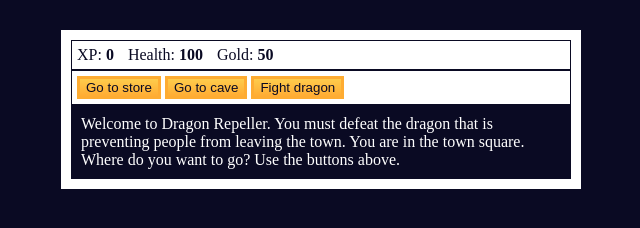
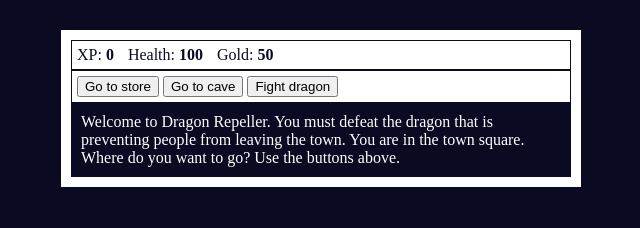
Before and after one commit to AR123456/binge-finder, a plain HTML site: page Practice Projects/dragon-repeller/index.html in a window 1280 px wide. Shown: the whole page, without its empty margins (319-959 px from the left). Drawn offline with Linux system fonts and the light colour scheme.

```diff
--- a/Practice Projects/dragon-repeller/style.css
+++ b/Practice Projects/dragon-repeller/style.css
@@ -30,10 +30,3 @@ body {
 .stat {
   padding-right: 10px;
 }
-button {
-  cursor: pointer;
-  color: #0a0a23;
-  background-color: #feac32;
-  background-image: linear-gradient(#fecc4c, #ffac33);
-  border: 3px solid #feac32;
-}
```
